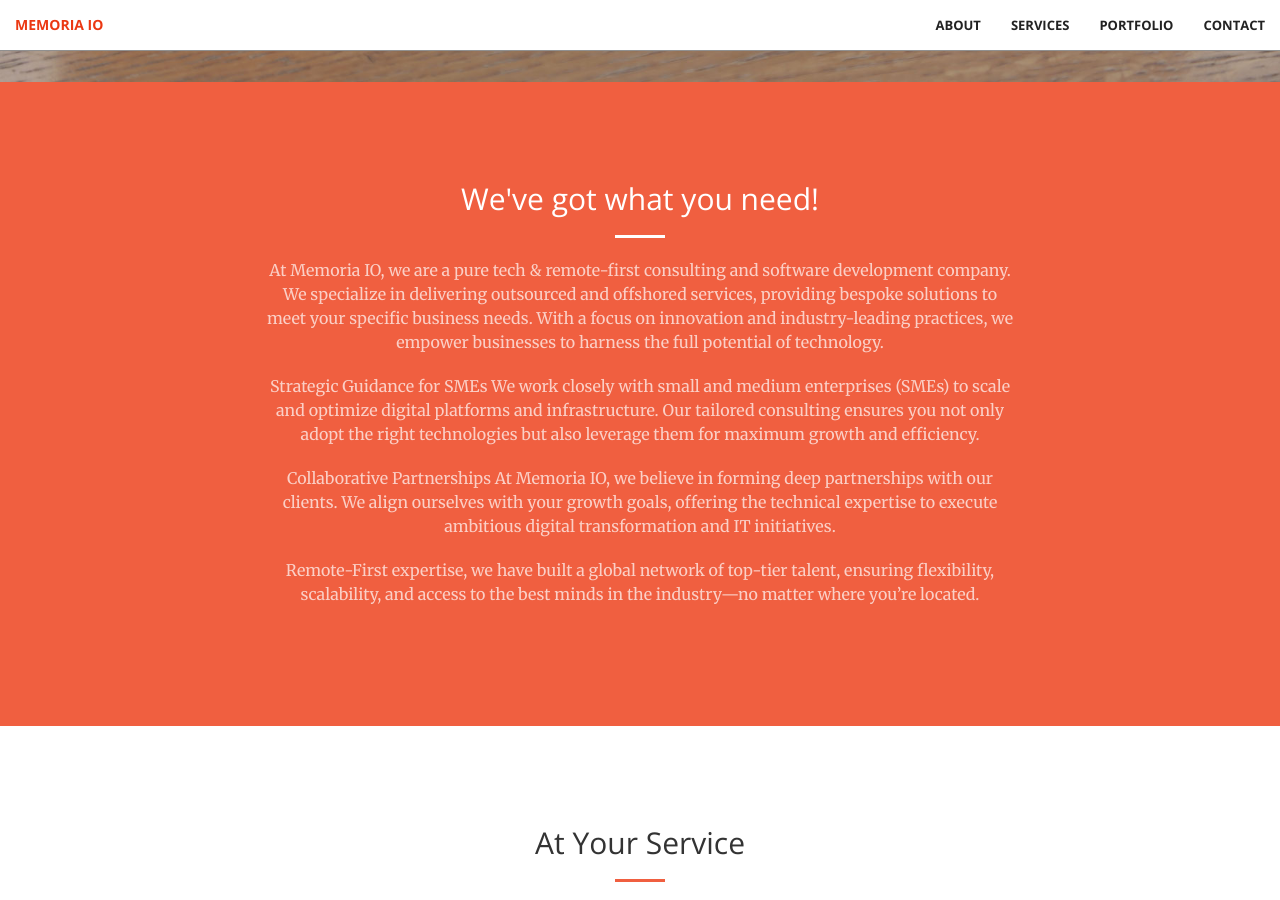
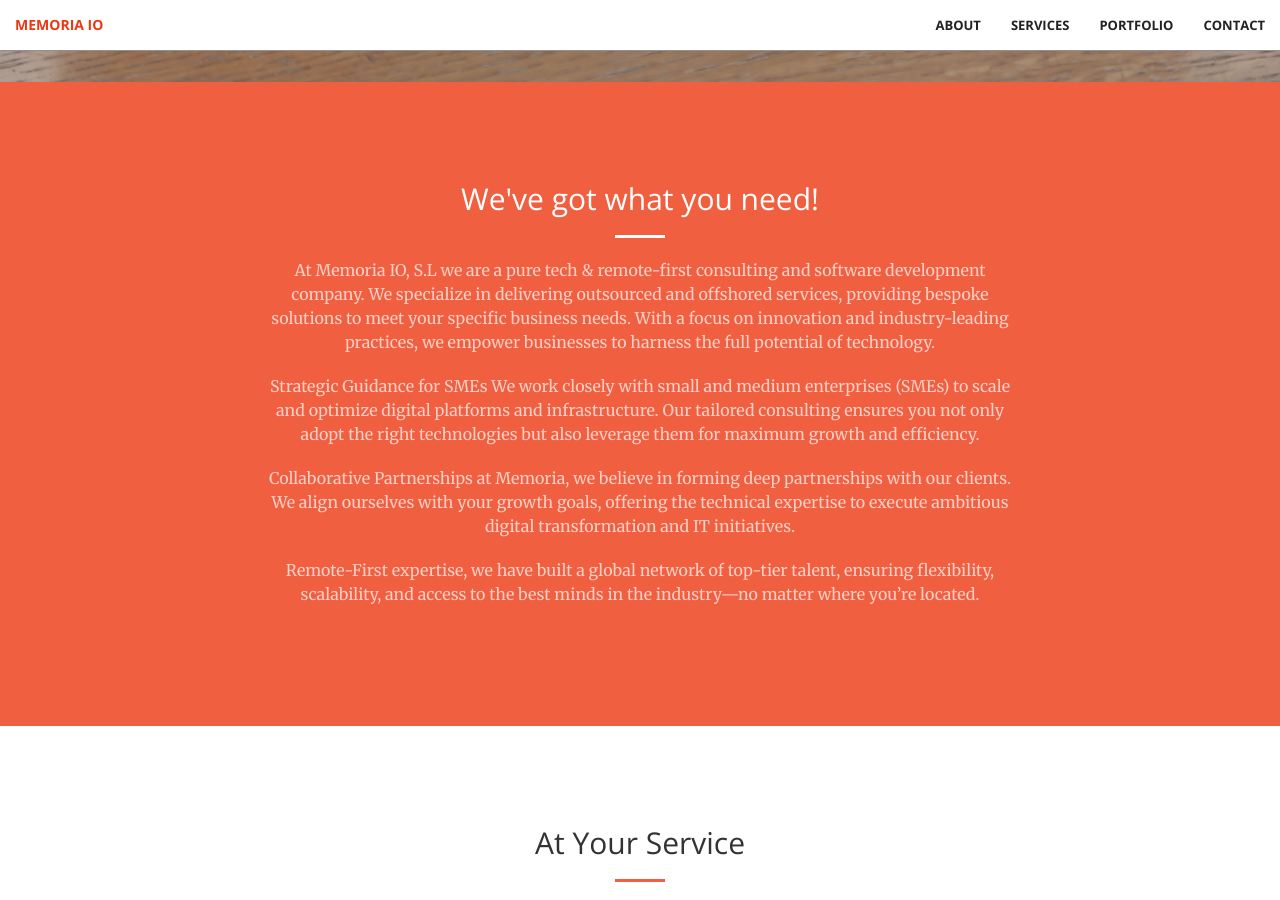
Before and after one commit to memoria-io/memoria-io.github.io, a Jekyll site: the page built from index.html, in a window 1280 px wide and 900 px high, scrolled down 818 px. Built offline with Jekyll 4.4.1, drawn with Linux system fonts in a browser that asks for light colours; some of the changed text lies outside the part shown.

Commit message:
A Quick Commit

```diff
--- a/_includes/call-to-action.html
+++ b/_includes/call-to-action.html
@@ -4,24 +4,21 @@
             <div class="col-lg-8 col-lg-offset-2 text-center">
                 <h2 class="section-heading">We've got what you need!</h2>
                 <hr class="light">
-                <p class="text-faded">At Memoria IO, we are a pure tech & remote-first consulting and software
+                <p class="text-faded">At Memoria IO, S.L we are a pure tech & remote-first consulting and software
                     development company. We specialize in delivering outsourced and offshored services, providing
                     bespoke solutions to meet your specific business needs. With a focus on innovation and
                     industry-leading practices, we empower businesses to harness the full potential of technology.</p>
 
                 <p class="text-faded">
                     Strategic Guidance for SMEs We work closely with small and medium enterprises (SMEs) to scale and
-                    optimize
-                    digital platforms and infrastructure. Our tailored consulting ensures you not only adopt the right
-                    technologies but also leverage them for maximum growth and efficiency.
+                    optimize digital platforms and infrastructure. Our tailored consulting ensures you not only adopt
+                    the right technologies but also leverage them for maximum growth and efficiency.
                 </p>
 
                 <p class="text-faded">
-                    Collaborative Partnerships At Memoria IO, we believe in forming deep partnerships with our clients.
-                    We
-                    align
-                    ourselves with your growth goals, offering the technical expertise to execute ambitious digital
-                    transformation and IT initiatives.
+                    Collaborative Partnerships at Memoria, we believe in forming deep partnerships with our clients.
+                    We align ourselves with your growth goals, offering the technical expertise to execute ambitious
+                    digital transformation and IT initiatives.
                 </p>
 
                 <p class="text-faded">
--- a/_includes/services.html
+++ b/_includes/services.html
@@ -33,8 +33,9 @@
             <div class="col-lg-3 col-md-6 text-center">
                 <div class="service-box">
                     <i class="fa fa-4x fa-heart wow bounceIn text-primary" data-wow-delay=".3s"></i>
-                    <h3>Made with Love</h3>
-                    <p class="text-muted">You have to make your websites with love these days!</p>
+                    <h3>From Barcelona with Love!</h3>
+                    <p class="text-muted">Tech Solutions, All with Easy, Breezy Communication (yes, sometimes from the
+                        beach!)</p>
                 </div>
             </div>
         </div>
```
